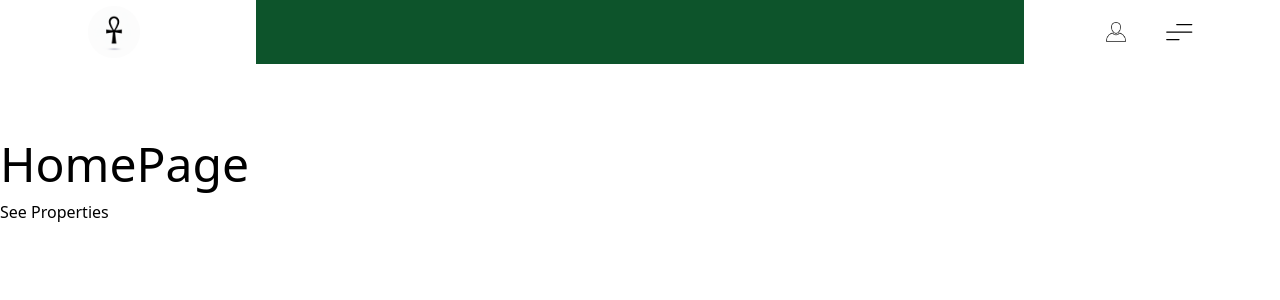
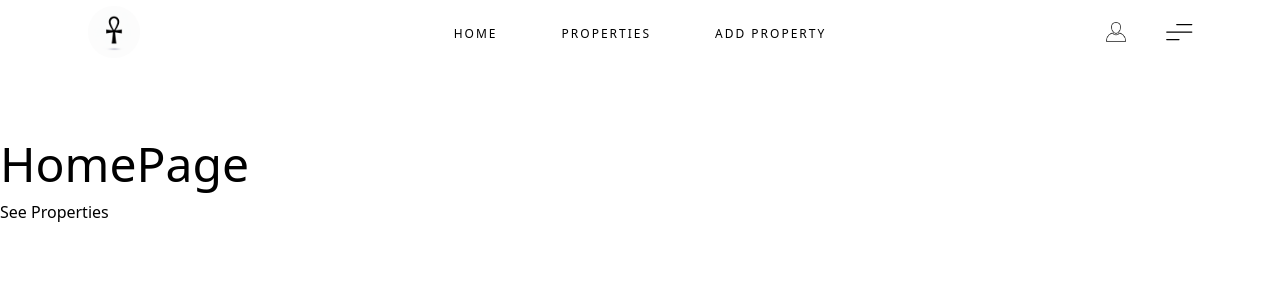
Before and after one commit to jymax4rl/oreilly_nextjs_project_BradTraversy, a Next.js app in the folder property_app/: page / in a window 1280 px wide. Shown: the top 300 px of the page. Built offline with nearby package versions, Linux system fonts and the light colour scheme.

Commit message:
styled the navbar links

```diff
--- /dev/null
+++ b/property_app/components/NavButton.jsx
@@ -0,0 +1,54 @@
+"use client";
+import React from "react";
+import styled from "styled-components";
+
+const NavButton = ({ text }) => {
+  return (
+    <StyledWrapper>
+      <button className="cta">
+        <span className="hover-underline-animation"> {text} </span>
+      </button>
+    </StyledWrapper>
+  );
+};
+
+const StyledWrapper = styled.div`
+  .cta {
+    border: none;
+    background: none;
+    cursor: pointer;
+  }
+
+  .cta span {
+    padding-bottom: 7px;
+    letter-spacing: 2px;
+    font-size: 12px;
+    text-transform: uppercase;
+  }
+
+  .hover-underline-animation {
+    position: relative;
+    color: black;
+    padding-bottom: 20px;
+  }
+
+  .hover-underline-animation:after {
+    content: "";
+    position: absolute;
+    width: 100%;
+    transform: scaleX(0);
+    height: 1px;
+    bottom: 0;
+    left: 0;
+    background-color: #000000;
+    transform-origin: bottom right;
+    transition: transform 0.25s ease-out;
+  }
+
+  .cta:hover .hover-underline-animation:after {
+    transform: scaleX(1);
+    transform-origin: bottom left;
+  }
+`;
+
+export default NavButton;
--- a/property_app/components/Navbar.jsx
+++ b/property_app/components/Navbar.jsx
@@ -4,12 +4,13 @@ import logIcon from "@/assets/images/person.png";
 import logo from "@/assets/images/blackAnkhLogo.png";
 import Hamburger from "@/components/hamburger";
 import Link from "next/link";
+import NavButton from "./NavButton";
 
 const Navbar = () => {
   return (
     // The nav is set to 3 col in md screens & 2 cols anything less
     <nav className="m-0 grid bg-white grid-cols-2 lg:grid-cols-[20%_60%_20%] h-[8vh]">
-      <div className=" flex items-center ml-10 lg:ml-22 justify-start  lg:justify-start align-center">
+      <div className=" flex items-center ml-10 lg:ml-22 justify-start  align-center">
         <Link href={"/"}>
           <Image
             className="lg:h-13 h-12 cursor-pointer w-auto rounded-full"
@@ -19,7 +20,17 @@ const Navbar = () => {
         </Link>
       </div>
 
-      <div className="hidden lg:block bg-green-900 flex items-center justify-center align-center"></div>
+      <div className="hidden lg:flex space-x-16 items-center justify-center align-center">
+        <Link href={"/"}>
+          <NavButton text={"Home"} />
+        </Link>
+        <Link href={"/properties"}>
+          <NavButton text={"Properties"} />
+        </Link>
+        <Link href={"/properties/Properties"}>
+          <NavButton text={"Add Property"} />
+        </Link>
+      </div>
 
       <div className=" flex p-0  mr-6 lg:m-0   items-center justify-end lg:justify-center   ">
         <div className="flex start items-center justify-center space-x-4 md:space-x-8 align-center lg:absolute ">
```
